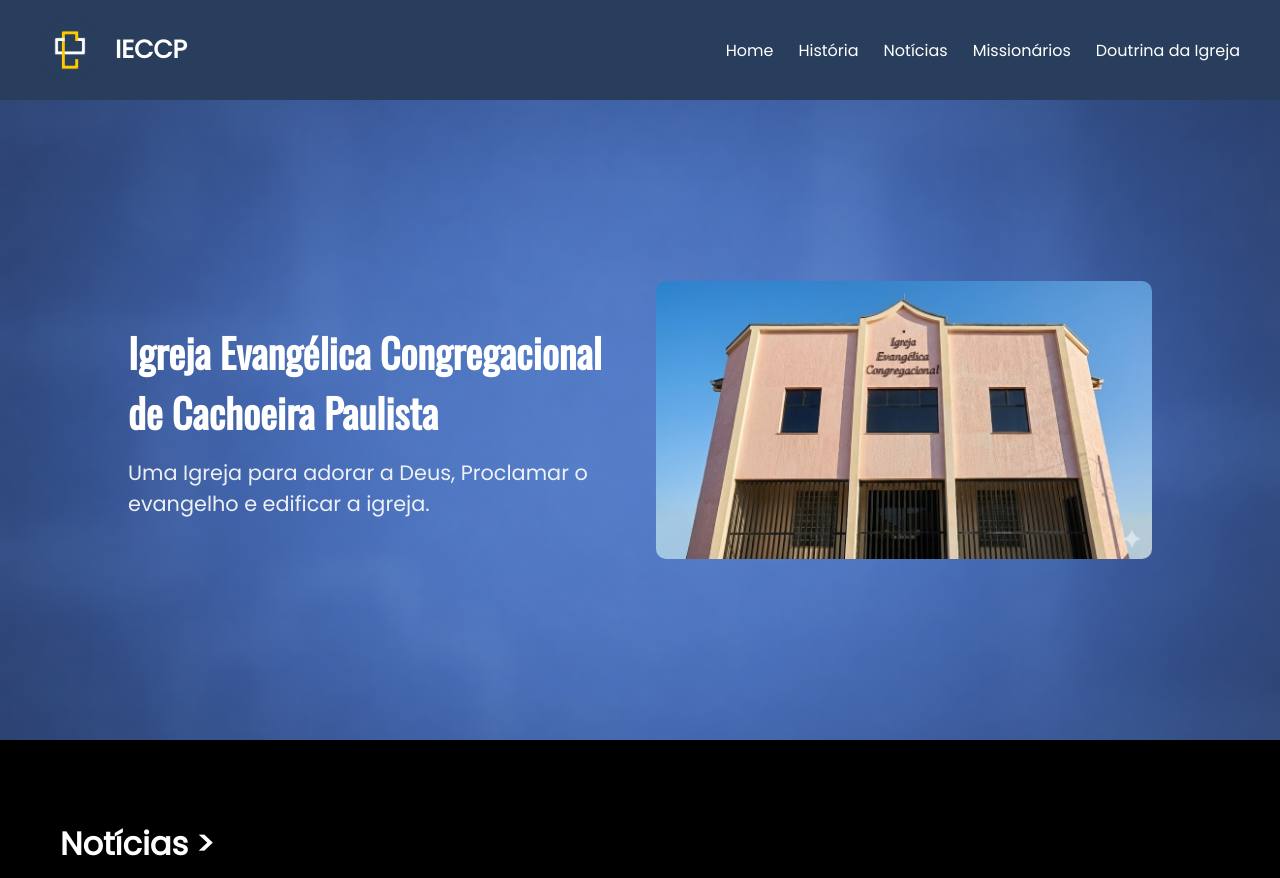
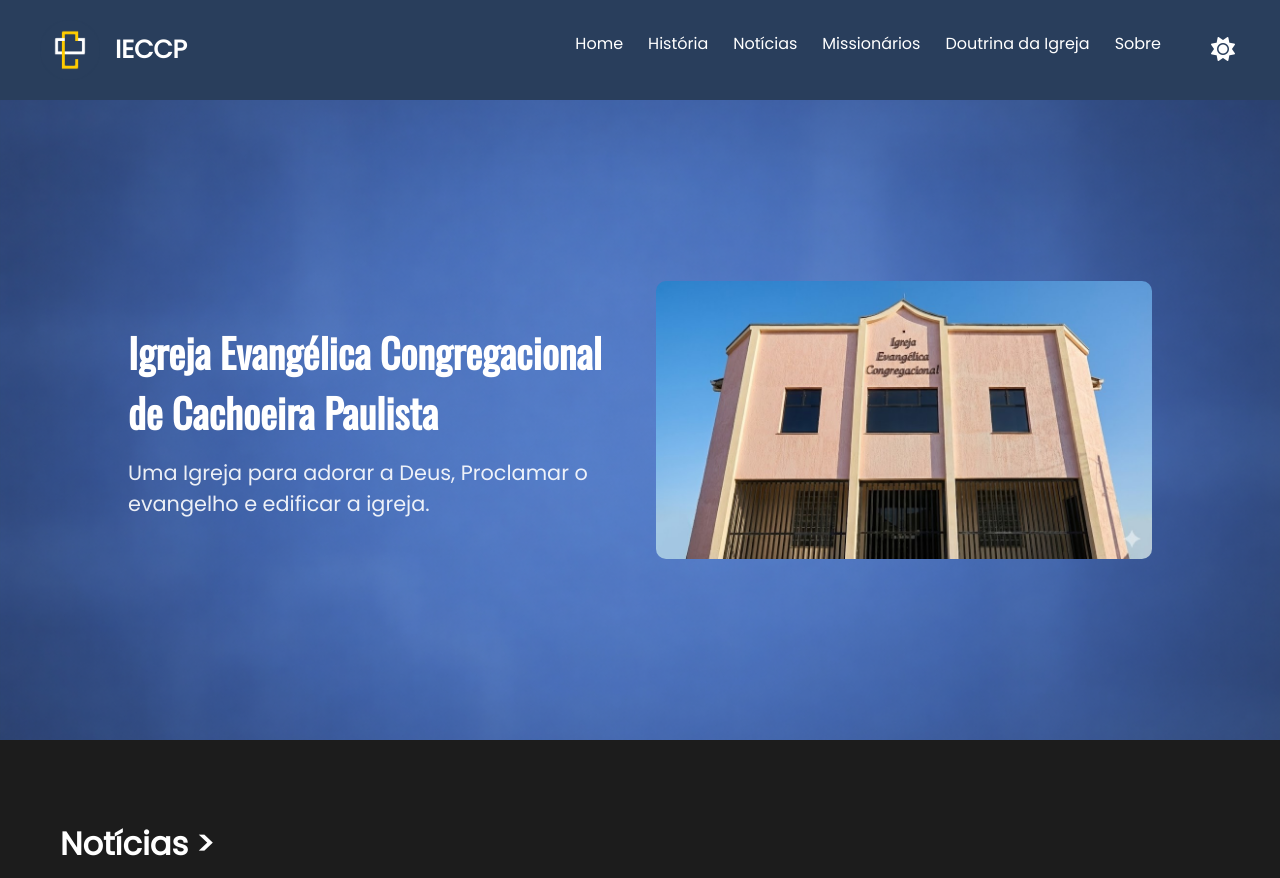
Before and after one commit to MatheusMX900/ieccp, a PHP site: page / in a window 1280 px wide. Shown: the top 878 px of the page. Run offline with PHP 8.4, Linux system fonts and the light colour scheme.

Commit message:
feat: implement theme toggle functionality and update styles for light/dark mode

```diff
--- a/gallery.css
+++ b/gallery.css
@@ -18,7 +18,7 @@ div.gallery-item {
     aspect-ratio: 1 / 1;
 
     margin: 2px;
-    border: 1px solid #ccc;
+    border: 1px solid var(--card-border);
     border-radius: 8px;
 
     display: flex;
@@ -27,7 +27,7 @@ div.gallery-item {
 }
 
 div.gallery-item:hover {
-    border: 1px solid #777;
+    border: 1px solid var(--text-color);
 }
 
 div.gallery-item img {
--- a/index.html
+++ b/index.html
@@ -9,6 +9,7 @@
     <link rel="stylesheet" href="gallery.css">
     <link href='https://fonts.googleapis.com/css?family=Oswald' rel='stylesheet'>
     <link href="https://fonts.googleapis.com/css?family=Poppins" rel="stylesheet">
+    <link href="https://cdnjs.cloudflare.com/ajax/libs/font-awesome/6.5.0/css/all.min.css" rel="stylesheet">
 
     <title>IECCP</title>
 </head>
@@ -17,8 +18,8 @@
     <!--HEADER-->
     <header>
         <div class="branding">
-        <img src="/img/logo.png" alt="LOGO_IECCP">
-        <h1>IECCP</h1>
+            <img src="/img/logo.png" alt="LOGO_IECCP">
+            <h1>IECCP</h1>
         </div>
 
         <nav>
@@ -28,6 +29,13 @@
                 <li><a href="#noticias">Notícias</a></li>
                 <li><a href="#missionarios">Missionários</a></li>
                 <li><a href="#doutrina">Doutrina da Igreja</a></li>
+                <li><a href="#sobre">Sobre</a></li>
+                <li>
+                    <button id="btn-tema" title="Mudar Tema">
+                        <i class="fa-solid fa-sun"></i>
+                    </button>
+                </li>
+                <script src="tema.js"></script>
             </ul>
         </nav>
     </header>
@@ -48,12 +56,16 @@
 <main>
 
         <section id="noticias">
-            <h2 class="content_title">Notícias ></h2>
+            <h2 class="content_title">
+                <a href="https://www.google.com">Notícias ></a>
+            </h2>
             <div class="carousel-container" id="container-noticias"></div>
         </section>
 
         <section id="missionarios">
-            <h2 class="content_title">Missionários da IECCP ></h2>
+            <h2 class="content_title">
+                <a href="">Misssionários da IECCP ></a>
+            </h2>
             <div class="carousel-container" id="container-missionarios"></div>
         </section>
 
--- a/style.css
+++ b/style.css
@@ -3,13 +3,32 @@
   box-sizing: border-box;
   margin: 0;
   padding: 0;
+  transition: background-color 0.3s, color 0.3s;
 
   /* DEBUG */
   /* outline: 1px solid red !important; */
 }
 
+:root {
+  /* Cores do Tema Escuro (Padrão) */
+  --bg-body: #1c1c1c;
+  --text-color: #ffffff;
+  --header-bg: #293e5c;
+  --card-border: #ccc;
+  --card-text: #fff;
+}
+
+.light-mode {
+  --bg-body: #f4f4f4;
+  --text-color: #1a1a1a; /* Cinza bem escuro para leitura */
+  --header-bg: #0056b3; /* Um azul mais vivo para o tema claro */
+  --card-border: #333;
+  --card-text: #000;
+}
+
 body {
-  background-color: black;
+  background-color: var(--bg-body);
+  color: var(--text-color);
 }
 
 main {
@@ -23,7 +42,7 @@ header {
   justify-content: space-between;
   align-items: center;
   padding: 20px 40px;
-  background: #293e5c;
+  background: var(--header-bg);
   /* background: #ffcc00; */
   position: sticky;
   top: 0;
@@ -31,6 +50,30 @@ header {
   /* Mantém o header fixo no topo mantendo ele na frente*/
   z-index: 1000;
   width: 100%;
+}
+
+header h1 {
+  color:white
+}
+
+#btn-tema {
+  background: transparent;
+  border: none;
+  color: var(--text-color);
+  cursor: pointer;
+  padding: 5px;
+  border-radius: 5px;
+  cursor: pointer;
+  font-size: 1.5rem;
+  margin-left: 20px;
+
+  transition: transform 0.2s, color 0.2s;
+
+}
+
+#btn-tema hover {
+  transform: scale(1.1);
+  opacity: 0.8;
 }
 
 section {
@@ -55,9 +98,34 @@ section {
 }
 
 h1 {
-  color: #fff;
+  color: var(--text-color);
   font-size: 25px;
   font-family: 'Poppins';
+}
+
+h1:hover {
+  cursor: pointer;
+}
+
+
+main section {
+  padding: 80px 60px;
+  color: var(--text-color);
+}
+
+main h2:hover {
+  cursor: pointer;
+  font-size: 40px;
+}
+
+main a {
+  text-decoration: none;
+  color: var(--text-color);
+}
+
+main a:hover {
+  cursor: pointer;
+  font-size: 40px;
 }
 
 nav ul {
@@ -71,7 +139,7 @@ nav ul {
 
 nav a {
   text-decoration: none;
-  color: #fff;
+  color: white;
   font-weight: 300;
   font-size: 16px;
   font-family: 'Poppins';
@@ -93,7 +161,7 @@ nav a {
 .hero-content {
   flex: 1;
   max-width: 600px;
-  color: #fff;
+  color: white;
 }
 
 .hero-content h1 {
@@ -121,11 +189,6 @@ nav a {
 .hero-subtitle {
   font-size: 1.3rem;
   opacity: 0.9;
-}
-
-main section {
-  padding: 80px 60px;
-  color: #fff;
 }
 
 ieccp-history img {
--- /dev/null
+++ b/tema.js
@@ -0,0 +1,31 @@
+const btnTema = document.getElementById('btn-tema');
+const body = document.body;
+
+// Códigos dos ícones (para facilitar a troca)
+const iconSol = '<i class="fa-solid fa-sun"></i>';
+const iconLua = '<i class="fa-solid fa-moon"></i>';
+
+if (btnTema) {
+    // 1. Checar preferência salva
+    const temaSalvo = localStorage.getItem('tema');
+
+    if (temaSalvo === 'claro') {
+        body.classList.add('light-mode');
+        btnTema.innerHTML = iconLua; // Se tá claro, mostra a lua
+    } else {
+        btnTema.innerHTML = iconSol; // Padrão (escuro) mostra o sol
+    }
+
+    // 2. Evento de clique
+    btnTema.addEventListener('click', () => {
+        body.classList.toggle('light-mode');
+
+        if (body.classList.contains('light-mode')) {
+            localStorage.setItem('tema', 'claro');
+            btnTema.innerHTML = iconLua; // Troca para Lua
+        } else {
+            localStorage.setItem('tema', 'escuro');
+            btnTema.innerHTML = iconSol; // Troca para Sol
+        }
+    });
+}
```
